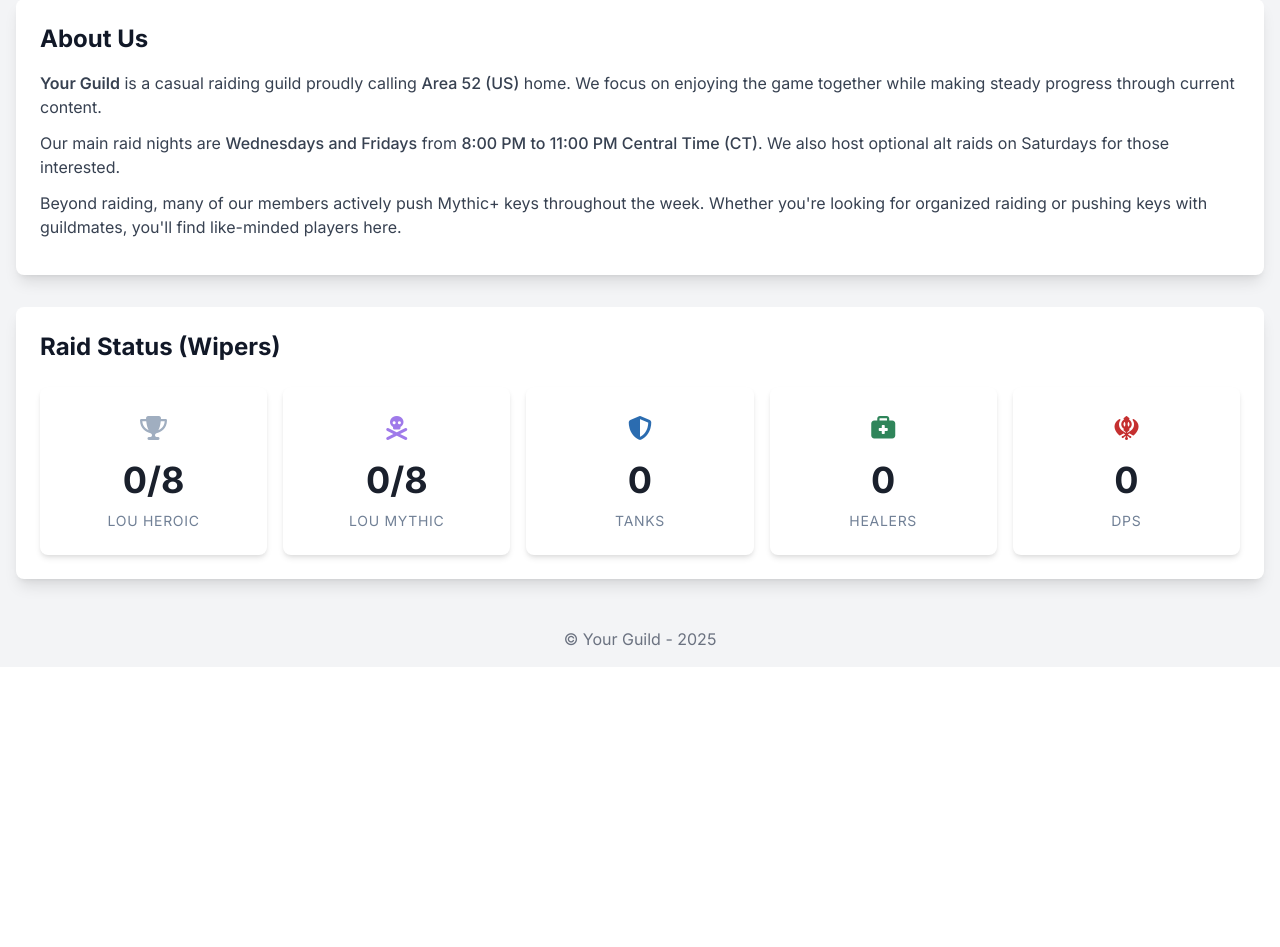
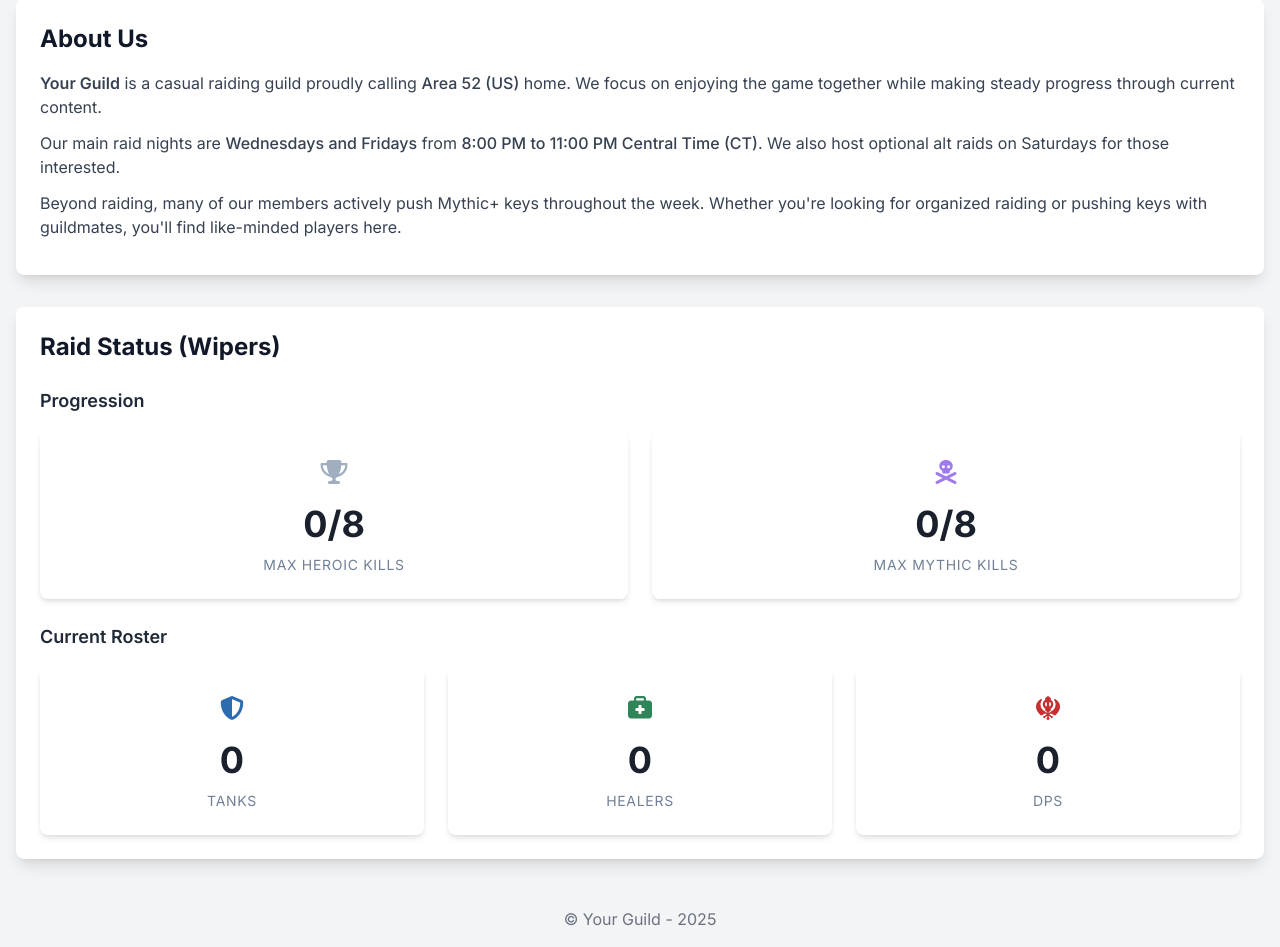
Before and after one commit to bpdaum/wipesontrash, a Flask app: page / in a window 1280 px wide. Shown: the part 273-1220 px from the top of the page. Before the commit the page ends 919 px from the top, so only its background shows below. Run offline with Flask 3, Linux system fonts and the light colour scheme; some libraries are stand-ins or nearby versions.

Commit message:
Main page updates with more stuff

```diff
--- a/templates/index.html
+++ b/templates/index.html
@@ -88,31 +88,38 @@
             </div>
         </div>
 
-        <div class="bg-white p-6 rounded-lg shadow-lg">
-            <h2 class="text-2xl font-bold mb-6 text-gray-900">Raid Status (Wipers)</h2>
-            {# Grid layout for 5 KPI cards #}
-            <div class="grid grid-cols-1 sm:grid-cols-3 lg:grid-cols-5 gap-4">
+        <div class="bg-white p-6 rounded-lg shadow-lg space-y-6"> {# Added space-y-6 for spacing inside #}
+            <h2 class="text-2xl font-bold text-gray-900">Raid Status (Wipers)</h2>
 
+            {# Progression Row #}
+            <div>
+                <h3 class="text-lg font-semibold mb-4 text-gray-800">Progression</h3>
+                {# Grid layout for 2 KPI cards #}
+                <div class="grid grid-cols-1 sm:grid-cols-2 gap-4 md:gap-6">
                      {# Max Heroic Kills Card #}
                      <div class="kpi-card">
                          <div class="kpi-icon prog-heroic"><i class="fas fa-trophy"></i></div>
-                     {# Display max kills / total bosses #}
                          <div class="kpi-value">{{ max_heroic_kills | default(0) }}/{{ heroic_total_bosses | default('?') }}</div>
-                     <div class="kpi-label">LoU Heroic</div>
+                         <div class="kpi-label">Max Heroic Kills</div>
                      </div>
 
                      {# Max Mythic Kills Card #}
                      <div class="kpi-card">
                          <div class="kpi-icon prog-mythic"><i class="fas fa-skull-crossbones"></i></div>
-                     {# Display max kills / total bosses #}
                          <div class="kpi-value">{{ max_mythic_kills | default(0) }}/{{ mythic_total_bosses | default('?') }}</div>
-                     <div class="kpi-label">LoU Mythic</div>
+                         <div class="kpi-label">Max Mythic Kills</div>
+                     </div>
+                </div>
             </div>
 
+            {# Current Roster Row #}
+            <div>
+                 <h3 class="text-lg font-semibold mb-4 text-gray-800">Current Roster</h3>
+                 {# Grid layout for 3 KPI cards #}
+                 <div class="grid grid-cols-1 sm:grid-cols-3 gap-4 md:gap-6">
                      {# Tank Card #}
                      <div class="kpi-card">
                          <div class="kpi-icon role-tank"><i class="fas fa-shield-halved"></i></div>
-                     {# Display tank count from Flask variable #}
                          <div class="kpi-value">{{ raid_status_counts.Tank | default(0) }}</div>
                          <div class="kpi-label">Tanks</div>
                      </div>
@@ -120,7 +127,6 @@
                      {# Healer Card #}
                      <div class="kpi-card">
                          <div class="kpi-icon role-healer"><i class="fas fa-briefcase-medical"></i></div>
-                     {# Display healer count from Flask variable #}
                          <div class="kpi-value">{{ raid_status_counts.Healer | default(0) }}</div>
                          <div class="kpi-label">Healers</div>
                      </div>
@@ -128,9 +134,9 @@
                      {# DPS Card #}
                      <div class="kpi-card">
                          <div class="kpi-icon role-dps"><i class="fas fa-khanda"></i></div>
-                     {# Display DPS count from Flask variable #}
                          <div class="kpi-value">{{ raid_status_counts.DPS | default(0) }}</div>
                          <div class="kpi-label">DPS</div>
+                     </div>
                  </div>
             </div>
         </div>
```
Lines whose indentation alone changed are shown as unchanged.
